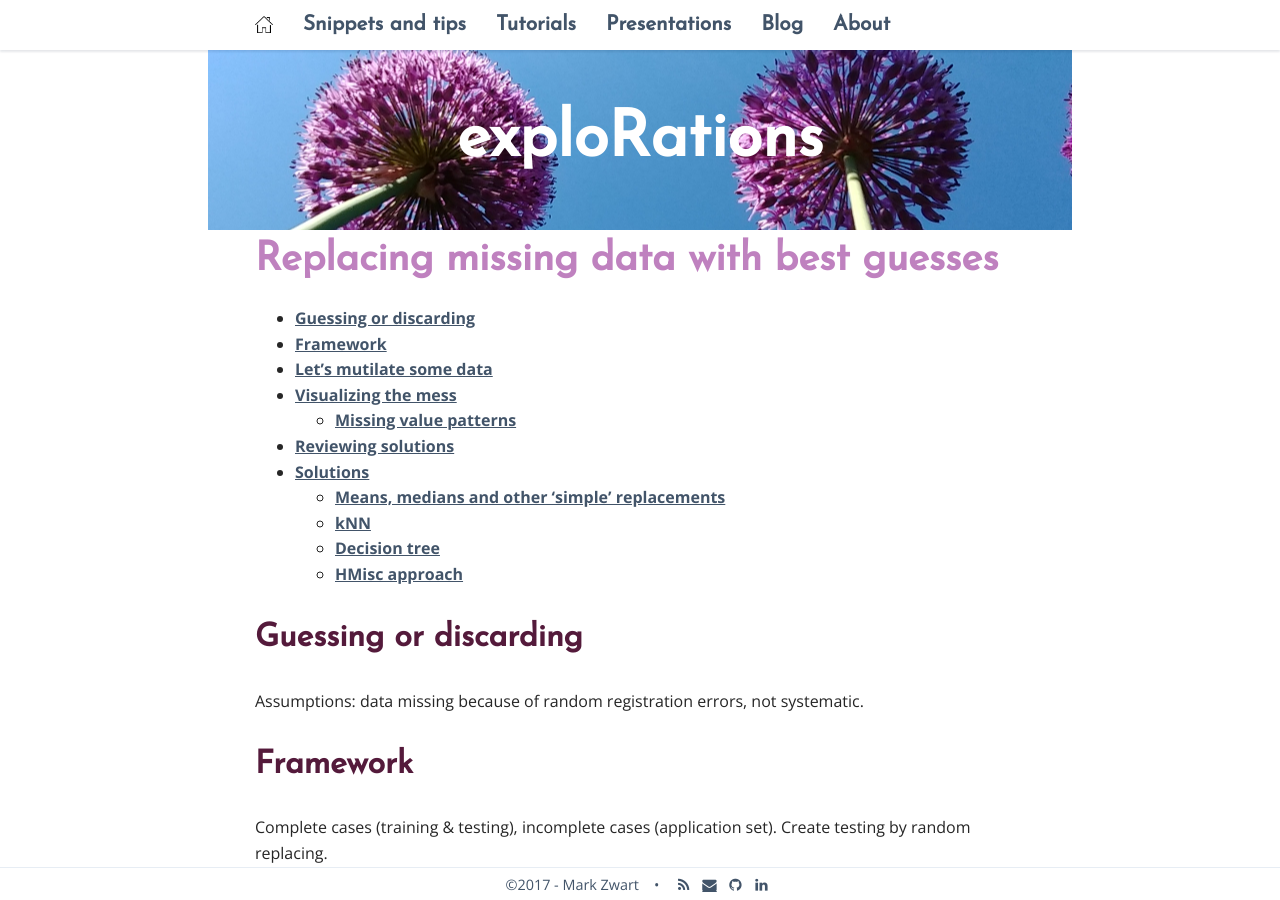
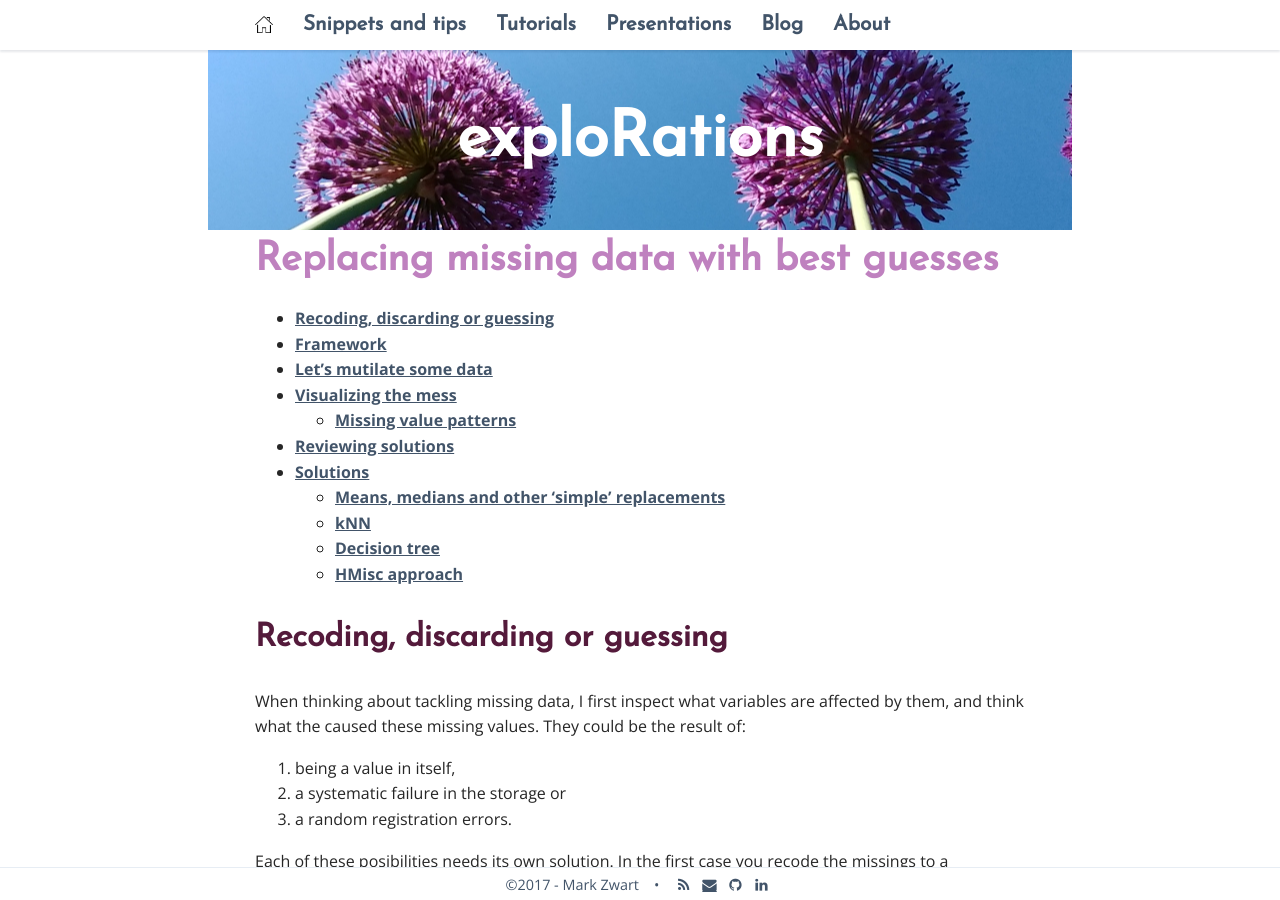
Before and after one commit to mark-me/mark-me.github.io, a Jekyll site: the page built from _pages/tutorials/impute-missings/impute-missings.md, in a window 1280 px wide and 900 px high. Built offline with Jekyll 4.4.1, drawn with Linux system fonts in a browser that asks for light colours; nearby versions of some CDN libraries; comment, search, counter and statistics services are not loaded; some of the changed text lies outside the part shown.

Commit message:
Update impute-missings.md

```diff
--- a/_pages/tutorials/impute-missings/impute-missings.md
+++ b/_pages/tutorials/impute-missings/impute-missings.md
@@ -8,9 +8,15 @@ permalink: /impute-missings/
 * TOC
 {:toc}
 
-# Guessing or discarding
+# Recoding, discarding or guessing
 
-Assumptions: data missing because of random registration errors, not systematic.
+When thinking about tackling missing data, I first inspect what variables are affected by them, and think what the caused these missing values. They could be the result of:
+
+1. being a value in itself,
+2. a systematic failure in the storage or
+3. a random registration errors.
+
+Each of these posibilities needs its own solution. In the first case you recode the missings to a corresponding 'not there' value. In the second case of systemic failure, I would consider discarding the observations. In case of the third option, random errors, I'd follow the steps layed out in this tutorial.
 
 # Framework
 
```
